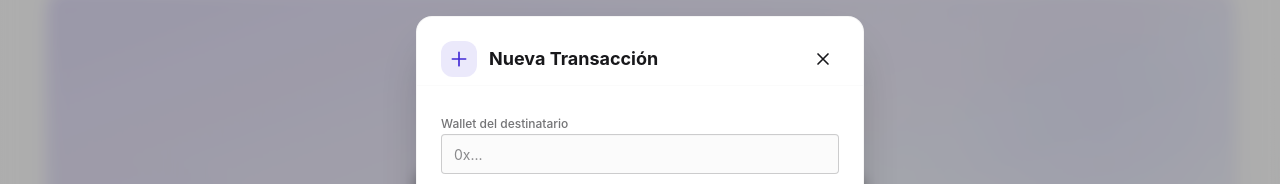
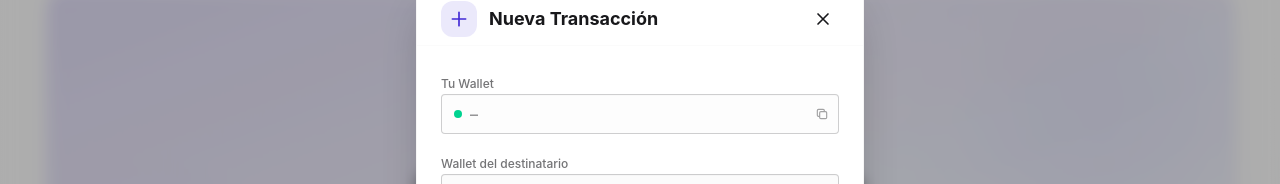
Before and after one commit to Facugarciar0805/blockchain-master-core, a React (Vite) app in the folder frontend/: page /homepage in a window 1280 px wide. Both pictures are taken after a click on the button "Nueva Transacción". Shown: the part 158-342 px from the top of the page. Built offline with nearby package versions, Linux system fonts and the light colour scheme; no server answers.

Commit message:
mejorado UI
Signed-off-by: Facugarciar0805 <facugarciar@gmail.com>

```diff
--- a/frontend/src/pages/Homepage.tsx
+++ b/frontend/src/pages/Homepage.tsx
@@ -17,14 +17,14 @@ export default function Homepage() {
     const [error, setError] = useState<string | null>(null);
     const [walletBalance, setWalletBalance] = useState<number | null>(null);
     const [hasWallet, setHasWallet] = useState(false);
+    const [walletAddress, setWalletAddress] = useState<string | null>(null);
     const [isCreatingWallet, setIsCreatingWallet] = useState(false);
     const [walletLoaded, setWalletLoaded] = useState(false);
 
 
     async function handleCreateTransaction() {
-        const senderWalletId = user?.sub;
-        if (!senderWalletId) {
-            setError("No se encontró el usuario. Iniciá sesión de nuevo.");
+        if (!walletAddress) {
+            setError("No se encontró tu wallet. Creá una primero.");
             return;
         }
 
@@ -33,7 +33,7 @@ export default function Homepage() {
             setError(null);
 
             await createTransaction({
-                sender_wallet_id: senderWalletId,
+                sender_wallet_id: walletAddress,
                 receiver_wallet_id: receiverWalletId,
                 amount: Number(amount),
                 descrip: descrip || undefined,
@@ -54,13 +54,16 @@ export default function Homepage() {
             const wallet = await getMyWallet();
             if (wallet) {
                 setWalletBalance(wallet.balance);
+                setWalletAddress(wallet.address);
                 setHasWallet(true);
             } else {
                 setWalletBalance(null);
+                setWalletAddress(null);
                 setHasWallet(false);
             }
         } catch {
             setWalletBalance(null);
+            setWalletAddress(null);
             setHasWallet(false);
         } finally {
             setWalletLoaded(true);
@@ -168,6 +171,20 @@ export default function Homepage() {
                                 textStyle={"text-primary"}
                                 info={"Saldo actualizado desde wallet"}
                             />
+                            <div className="mt-3 pt-3 border-t border-base-300/40 flex items-center gap-2">
+                                <span className="text-xs text-base-content/50 font-mono truncate" title={walletAddress ?? ""}>
+                                    {walletAddress ?? "—"}
+                                </span>
+                                <button
+                                    className="btn btn-ghost btn-xs btn-square shrink-0 text-base-content/40 hover:text-base-content/70 transition-colors"
+                                    onClick={() => walletAddress && navigator.clipboard.writeText(walletAddress)}
+                                    title="Copiar dirección"
+                                >
+                                    <svg className="w-3.5 h-3.5" fill="none" viewBox="0 0 24 24" stroke="currentColor">
+                                        <path strokeLinecap="round" strokeLinejoin="round" strokeWidth={2} d="M8 16H6a2 2 0 01-2-2V6a2 2 0 012-2h8a2 2 0 012 2v2m-6 12h8a2 2 0 002-2v-8a2 2 0 00-2-2h-8a2 2 0 00-2 2v8a2 2 0 002 2z" />
+                                    </svg>
+                                </button>
+                            </div>
                         </div>
                     </div>
                 )}
@@ -204,6 +221,23 @@ export default function Homepage() {
                         </div>
 
                         <div className="p-6 space-y-4">
+                            <div className="space-y-1.5">
+                                <label className="text-xs font-medium text-base-content/60">Tu Wallet</label>
+                                <div className="input input-bordered w-full bg-base-200/30 text-sm font-mono text-base-content/70 flex items-center gap-2 cursor-default pr-1">
+                                    <span className="w-2 h-2 rounded-full bg-success shrink-0"></span>
+                                    <span className="truncate">{walletAddress ?? "—"}</span>
+                                    <button
+                                        className="btn btn-ghost btn-xs btn-square ml-auto shrink-0 text-base-content/40 hover:text-base-content/70 transition-colors"
+                                        onClick={() => walletAddress && navigator.clipboard.writeText(walletAddress)}
+                                        title="Copiar dirección"
+                                    >
+                                        <svg className="w-3.5 h-3.5" fill="none" viewBox="0 0 24 24" stroke="currentColor">
+                                            <path strokeLinecap="round" strokeLinejoin="round" strokeWidth={2} d="M8 16H6a2 2 0 01-2-2V6a2 2 0 012-2h8a2 2 0 012 2v2m-6 12h8a2 2 0 002-2v-8a2 2 0 00-2-2h-8a2 2 0 00-2 2v8a2 2 0 002 2z" />
+                                        </svg>
+                                    </button>
+                                </div>
+                            </div>
+
                             <div className="space-y-1.5">
                                 <label className="text-xs font-medium text-base-content/60">Wallet del destinatario</label>
                                 <input
```
